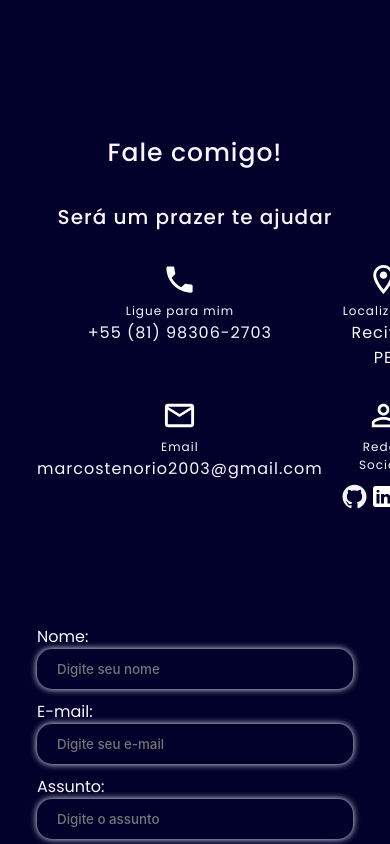
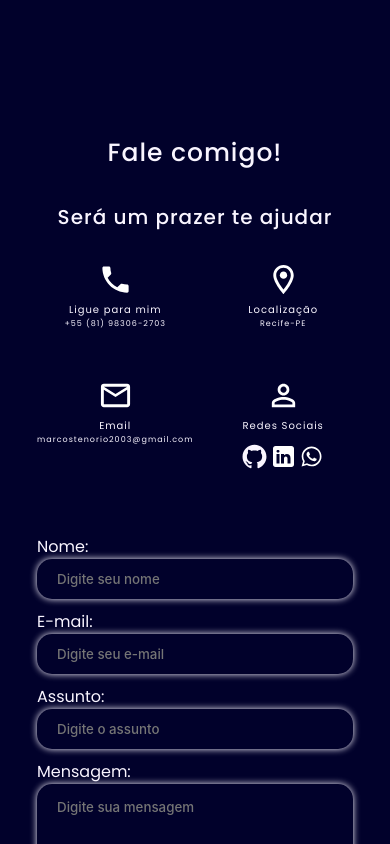
Before and after one commit to MarcosTenorioDev/Portifolio-MarcosTenorioDev, a React (Vite) app: page / in a window 390 px wide. Shown: the part 3300-4144 px from the top of the page. Built offline with nearby package versions, Linux system fonts and the light colour scheme.

Commit message:
:iphone: responsive: finalize responsive design to contact section

```diff
--- a/src/components/IconContact/IconContact.css
+++ b/src/components/IconContact/IconContact.css
@@ -22,3 +22,18 @@
 .nameIcon{
     font-size: 1.2rem;
 }
+
+@media (max-width: 550px){
+    .descriptionIcon{
+        font-size: 1.2rem;
+    }
+    .nameIcon{
+        font-size: 1rem;
+    }
+}
+
+@media (max-width: 420px){
+    .descriptionIcon{
+        font-size: 0.8rem;
+    }
+}
--- a/src/pages/home.css
+++ b/src/pages/home.css
@@ -209,6 +209,11 @@
     min-width: 180px;
   }
 }
+@media (max-width: 550px) {
+.contactSectionContent{
+  gap: 50px;
+}
+}
 
 @media (max-width: 450px) {
   .title {
```
